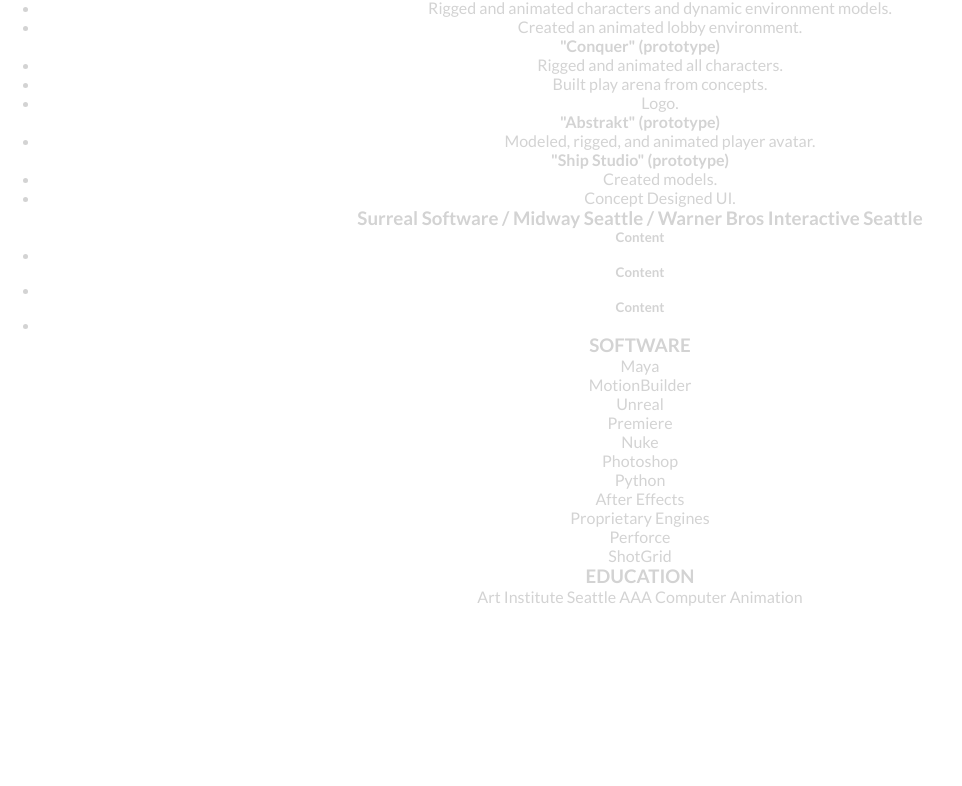
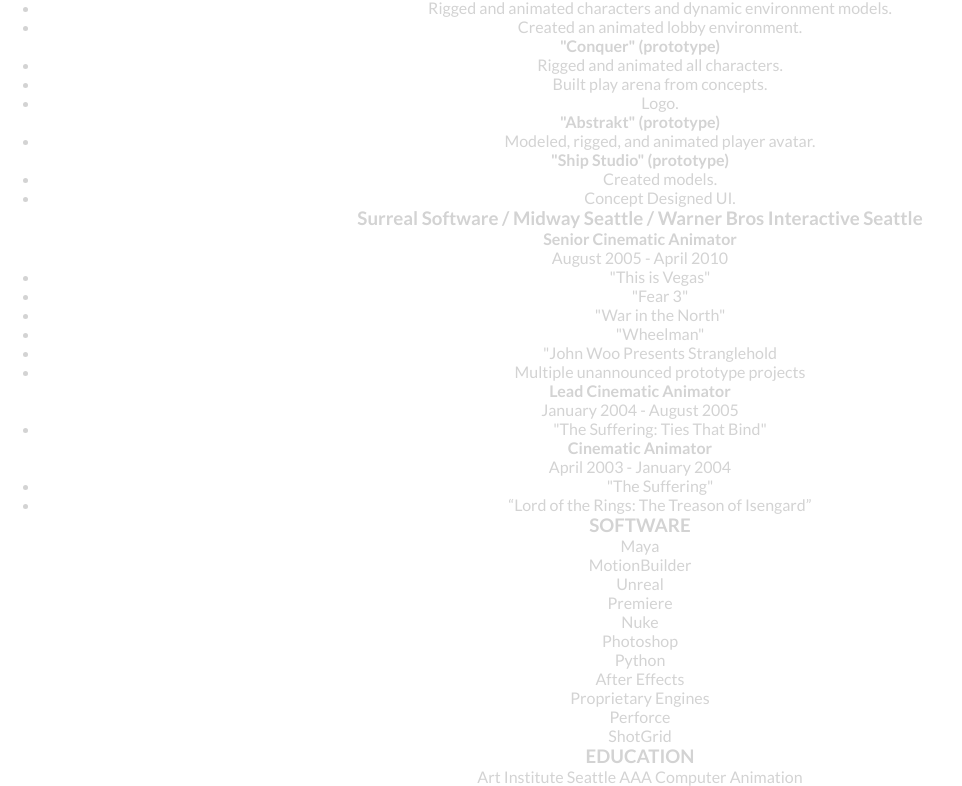
Before and after one commit to cynthem/travis-portfolio, a React (Create React App) app: page /resume in a window 1280 px wide. Shown: the part 2372-3158 px from the top of the page, without its empty margins (0-962 px from the left). Before the commit the page ends 2978 px from the top, so only its background shows below. Built offline with nearby package versions, Linux system fonts and the light colour scheme.

Commit message:
Add the rest of resume content

```diff
--- a/src/routes/Resume.js
+++ b/src/routes/Resume.js
@@ -275,48 +275,36 @@ export default function Resume() {
                     <h3>Surreal Software / Midway Seattle / Warner Bros Interactive Seattle</h3>
                     <div className="position-details">
                         <div className="title-date">
-                            <h4 className="job-title"></h4>
-                            <p className="job-date"></p>
+                            <h4 className="job-title">Senior Cinematic Animator</h4>
+                            <p className="job-date">August 2005 - April 2010</p>
                         </div>
-                        <div className="game-details">
-                            <h4 className="game-name"></h4>
-                            <div className="job-duties">
-                                <h5>Content</h5>
-                                <ul className="duties-list">
-                                    <li></li>
-                                </ul>
-                            </div>
-                        </div>
+                        <ul className="surreal-list">
+                            <li>"This is Vegas"</li>
+                            <li>"Fear 3"</li>
+                            <li>"War in the North"</li>
+                            <li>"Wheelman"</li>
+                            <li>"John Woo Presents Stranglehold</li>
+                            <li className="italic">Multiple unannounced prototype projects</li>
+                        </ul>
                     </div>
                     <div className="position-details">
                         <div className="title-date">
-                            <h4 className="job-title"></h4>
-                            <p className="job-date"></p>
+                            <h4 className="job-title">Lead Cinematic Animator</h4>
+                            <p className="job-date">January 2004 - August 2005</p>
                         </div>
-                        <div className="game-details">
-                            <h4 className="game-name"></h4>
-                            <div className="job-duties">
-                                <h5>Content</h5>
-                                <ul className="duties-list">
-                                    <li></li>
-                                </ul>
-                            </div>
-                        </div>
+                        <ul className="surreal-list">
+                            <li>"The Suffering: Ties That Bind"</li>
+                        </ul>
                     </div>
                     <div className="position-details">
                         <div className="title-date">
-                            <h4 className="job-title"></h4>
-                            <p className="job-date"></p>
+                            <h4 className="job-title">Cinematic Animator</h4>
+                            <p className="job-date">April 2003 - January 2004</p>
                         </div>
-                        <div className="game-details">
-                            <h4 className="game-name"></h4>
-                            <div className="job-duties">
-                                <h5>Content</h5>
-                                <ul className="duties-list">
-                                    <li></li>
-                                </ul>
-                            </div>
-                        </div>
+                        <ul className="surreal-list">
+                            <li>"The Suffering"</li>
+                            <li>“Lord of the Rings: The Treason of Isengard”</li>
+                        </ul>
                     </div>
                 </div>
 
```
